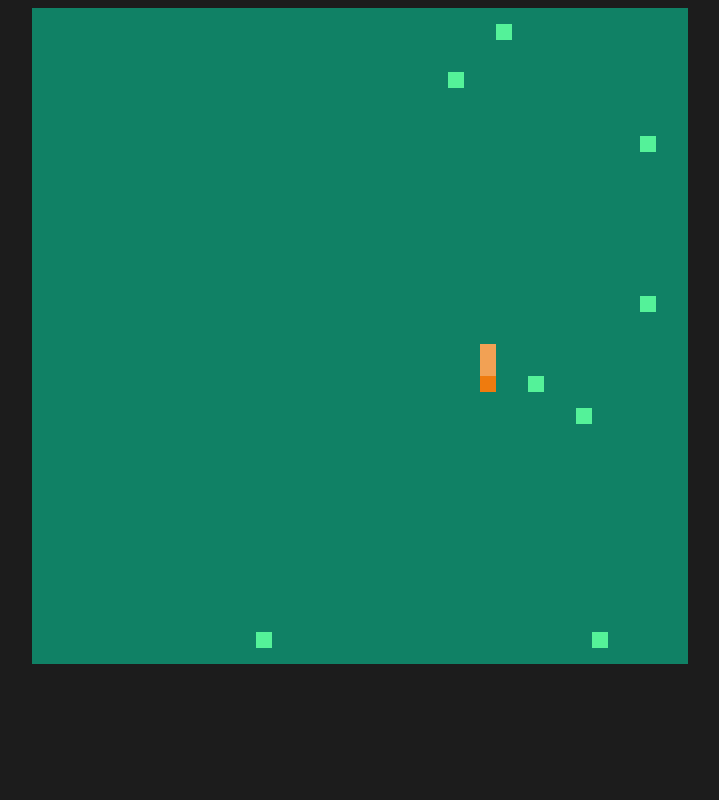
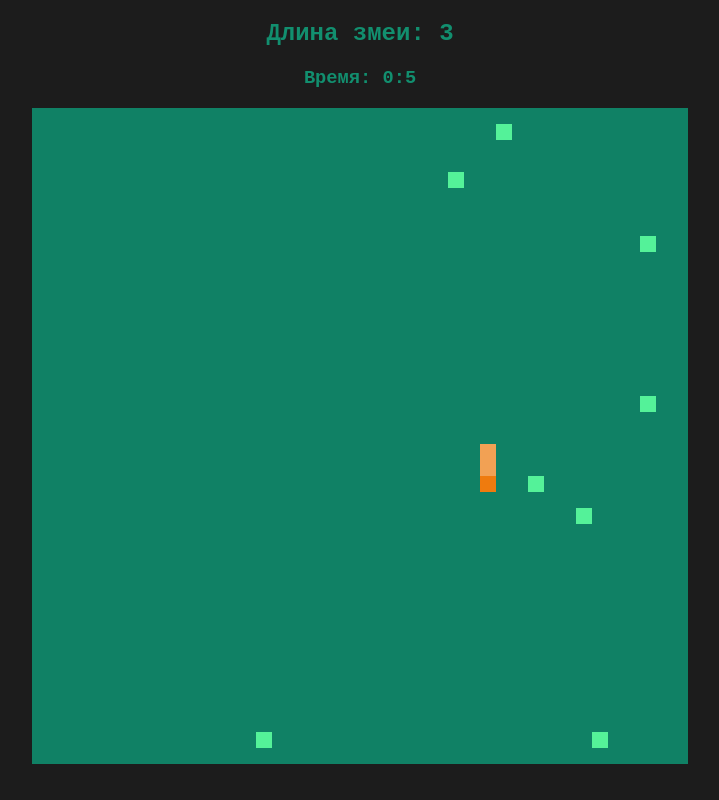
Before and after one commit to olzx/snake-JS, a plain HTML site: page index.html in a window 1280 px wide. Shown: the whole page, without its empty margins (280-999 px from the left). Drawn offline with Linux system fonts and the light colour scheme.

Commit message:
added timer and counter

```diff
--- a/index.html
+++ b/index.html
@@ -9,6 +9,8 @@
 </head>
 <body>
     <div class="wrapper">
+        <h2 class="head" id="length">Длина змеи: <span>1</span></h2>
+        <h3 class="head" id="time">Время: <span>0:0</span></h3>
         <canvas id='canvas'>Обновите браузер (или ваш браузер не поддерживает canvas)</canvas>
     </div>
 </body>
--- a/script.js
+++ b/script.js
@@ -1,6 +1,9 @@
 const canvas = document.querySelector('#canvas')
 canvas.focus()
 const ctx = canvas.getContext('2d')
+
+let lengthSpan = document.getElementById('length').children[0]
+let timeSpan = document.getElementById('time').children[0]
 
 canvas.height = 656
 canvas.width  = 656
@@ -46,6 +49,7 @@ const draw = function draw() {
     const checkTail = collision(newHead, snake)
     if (checkTail) {
         snake.splice(snake.indexOf(checkTail), snake.length)
+        lengthSpan.textContent = snake.length+1
     }
 
     // Проверяем первый элемент на столкновение с едой (if true - прибаляем +1)
@@ -56,12 +60,30 @@ const draw = function draw() {
 
         // спавним на random координаты в массив food[]
         spawnFood(1)
+
+        lengthSpan.textContent = snake.length+1
     }
 
     // Вставлям "первый элемент" на 0 место (первое) в массив snake[]
     snake.unshift(newHead)
 }
 setInterval(draw, 100)
+
+// таймер
+let minutes = 0
+let timeStart = new Date
+setInterval(() => {
+    const timeCurrent = new Date
+
+    let seconds = Math.floor((timeCurrent - timeStart) / 1000)
+
+    if (seconds == 60) {
+        timeStart = new Date
+        minutes++
+    }
+
+    timeSpan.textContent = `${minutes}:${seconds}`
+}, 1)
 
 function spawnFood(num) {
     for (let i = 0; i < num; i++) {
--- a/style.css
+++ b/style.css
@@ -9,3 +9,8 @@ body {
 #canvas {
     background-color: #128f6f;
 }
+
+.head {
+    font-family: 'Courier New', Courier, monospace;
+    color: #128f6f;
+}
```
